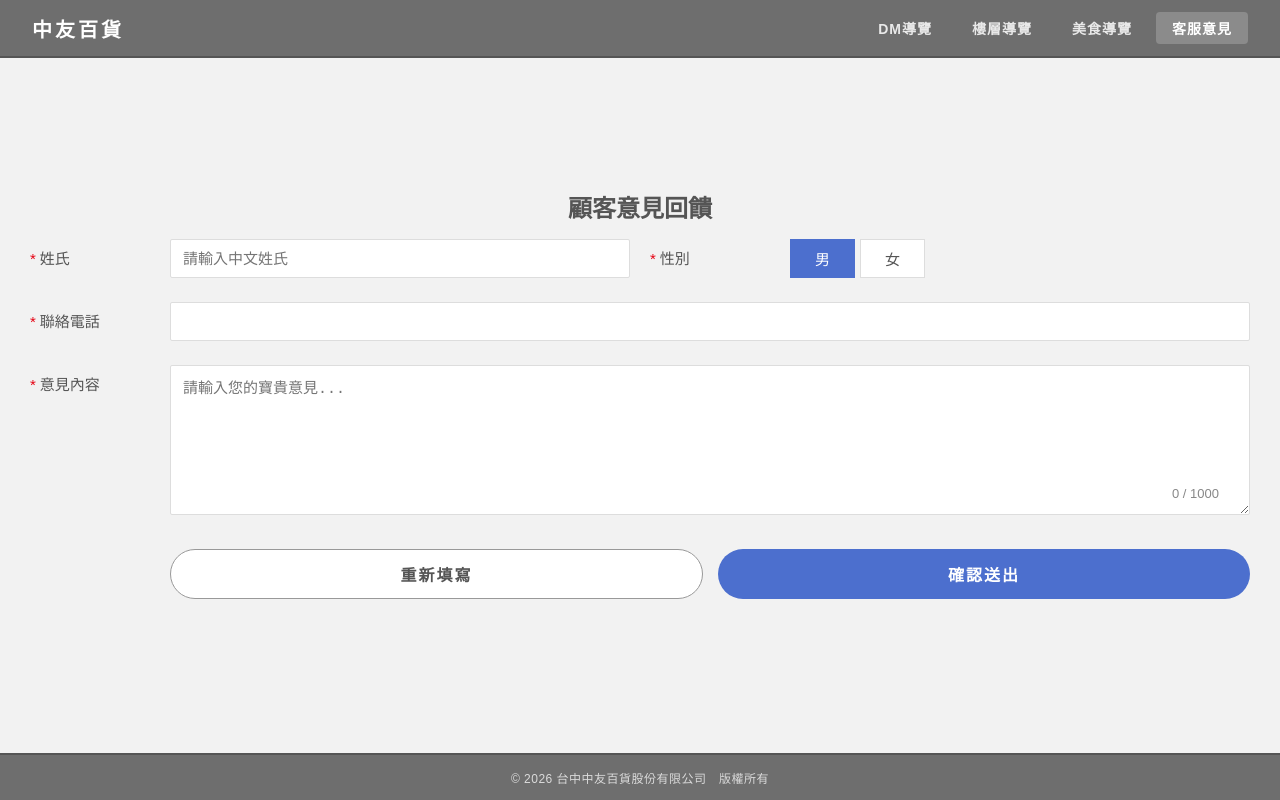
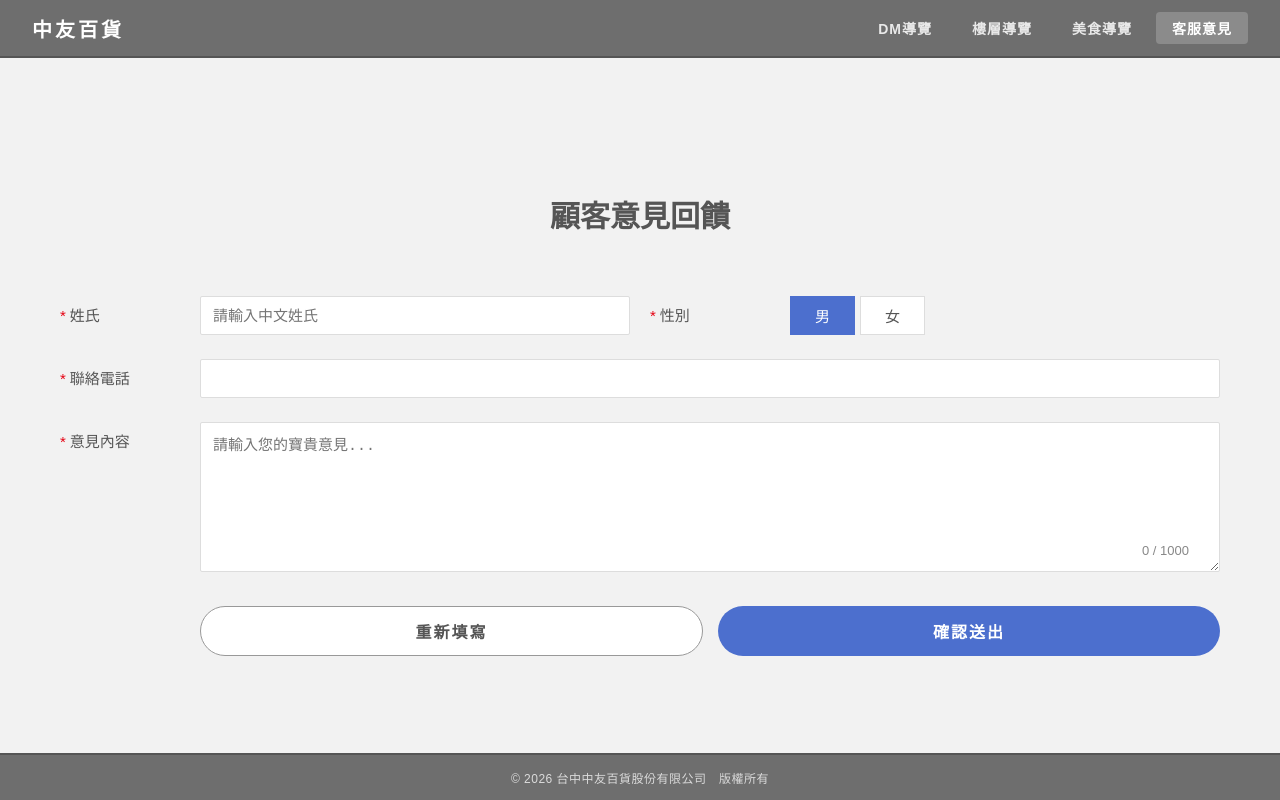
Before and after one commit to faypo/ChungyoOffical, a React (Vite) app in the folder dm-flipbook/: page /CustomerFeedback in a window 1280 px wide. Built offline with nearby package versions, Linux system fonts and the light colour scheme.

Commit message:
[dev]意見回饋版面調整，修復滾輪卷軸卡住問題

```diff
--- a/dm-flipbook/src/components/feedback/CustomerFeedback.css
+++ b/dm-flipbook/src/components/feedback/CustomerFeedback.css
@@ -1,4 +1,9 @@
 
+
+/* 滾動點擊事件穿透遮罩 */
+.site-mobile-backdrop {
+    pointer-events: none;
+}
 
 .feedback-wrapper {
     font-family: "Microsoft JhengHei", "PingFang TC", sans-serif;
@@ -67,6 +72,12 @@
     display: flex;
     flex-direction: column;
     width: 100%;
+}
+
+.form-title{
+    text-align: center;
+    margin: 40px;
+    font-size: 18px;
 }
 
 .form-label {
@@ -287,6 +298,12 @@ textarea.input-box {
 }
 
 @media (min-width: 768px) {
+
+    .form-title{
+        margin: 60px;
+        font-size: 20px;
+    }
+
     .form-row {
         flex-direction: row;
         align-items: flex-start;
@@ -334,21 +351,42 @@ textarea.input-box {
         display: block;
     }
 }
+@media (min-width: 1024px) {
+
+    .feedback-container {
+        margin-left: 20px;
+        margin-right: 20px;
+        padding: 8vh 40px;
+    }
+}
 
 @media (min-width: 1400px) {
     .feedback-container {
         max-width: 1288px;
     }
+
+    .form-title{
+        font-size: 22px;
+    }
+
+    .form-label {
+        font-size: 16px;
+    }
 }
 
 @media (min-width: 1920px) {
     .feedback-container {
-        max-width: 1400px;
+        max-width: 1660px;
+        padding: 12vh 60px;
+    }
+
+    .form-label {
+        font-size: 18px;
     }
 }
 
 @media (min-width: 2560px) {
     .feedback-container {
-        max-width: 1920px;
+        max-width: 2240px;
     }
 }
--- a/dm-flipbook/src/components/feedback/CustomerFeedback.jsx
+++ b/dm-flipbook/src/components/feedback/CustomerFeedback.jsx
@@ -271,8 +271,8 @@ export default function CustomerFeedback() {
       <div className="feedback-wrapper">
         <div className="feedback-container">
           <form onSubmit={handlePreSubmit} noValidate>
-            <div>
-              <h2 style={{ textAlign: 'center', marginBottom: '15px' }}>顧客意見回饋</h2>
+            <div className='form-title'>
+              <h2>顧客意見回饋</h2>
             </div>
             {submitStatus.message && (
               <div className={`status-message ${submitStatus.type}`}>
```
